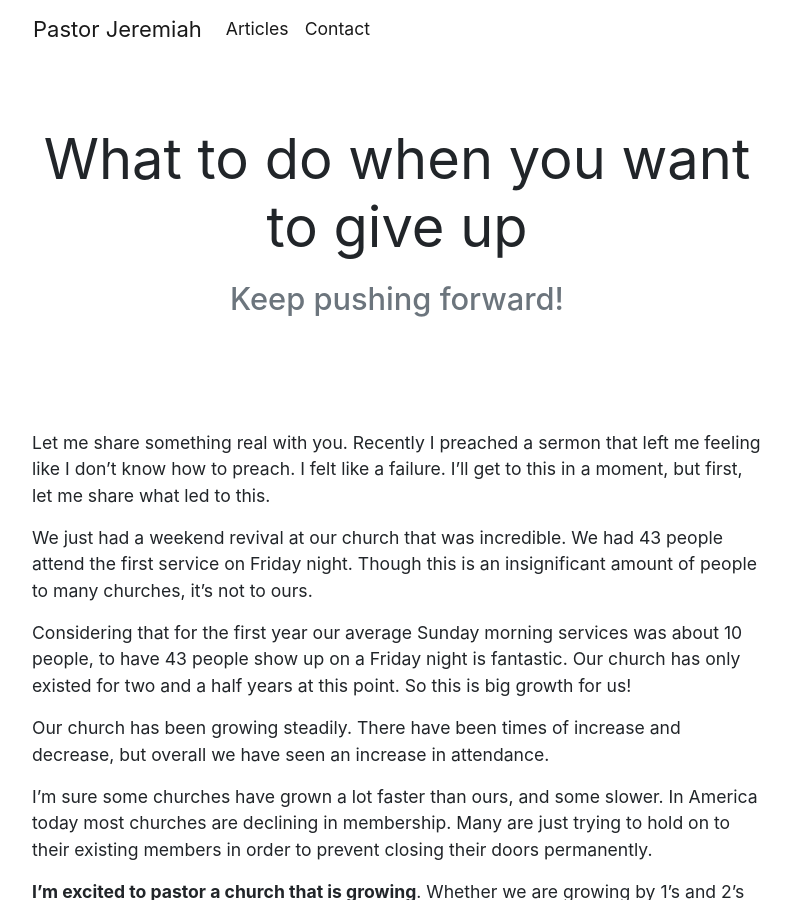
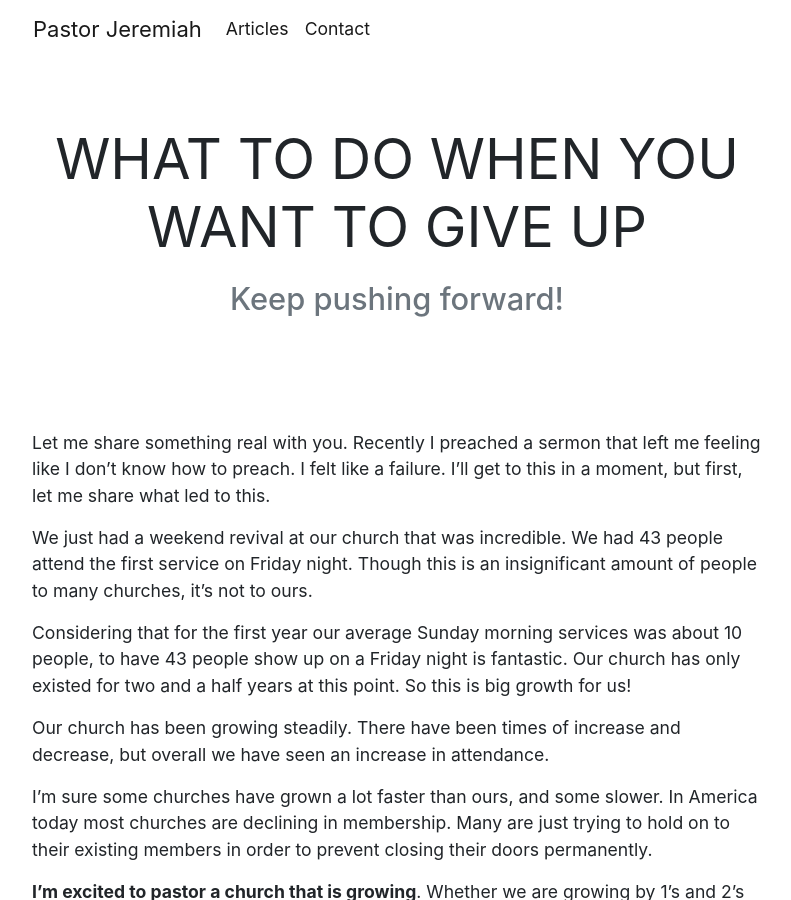
Before and after one commit to jmofyi/pastorjeremiah, a Jekyll site: the page built from _posts/2019-02-07-what-to-do-when-you-want-to-give-up.md, in a window 1280 px wide and 900 px high. Shown: the whole window, without its empty margins (243-1034 px from the left). Built offline with Jekyll 4.4.1, drawn with Linux system fonts in a browser that asks for light colours; part of the change alters nothing that is shown.

```diff
--- a/_posts/2019-02-07-what-to-do-when-you-want-to-give-up.md
+++ b/_posts/2019-02-07-what-to-do-when-you-want-to-give-up.md
@@ -1,11 +1,12 @@
 ---
-title: What to do when you want to give up
+title: WHAT TO DO WHEN YOU WANT TO GIVE UP
 description: Keep pushing forward!
 image: ''
 tags:
 - being called
-date: 2019-02-07 00:00:00 -0500
+date: 2019-02-07 05:00:00 +0000
 layout: post
+
 ---
 Let me share something real with you. Recently I preached a sermon that left me feeling like I don’t know how to preach. I felt like a failure. I’ll get to this in a moment, but first, let me share what led to this.
 
```
